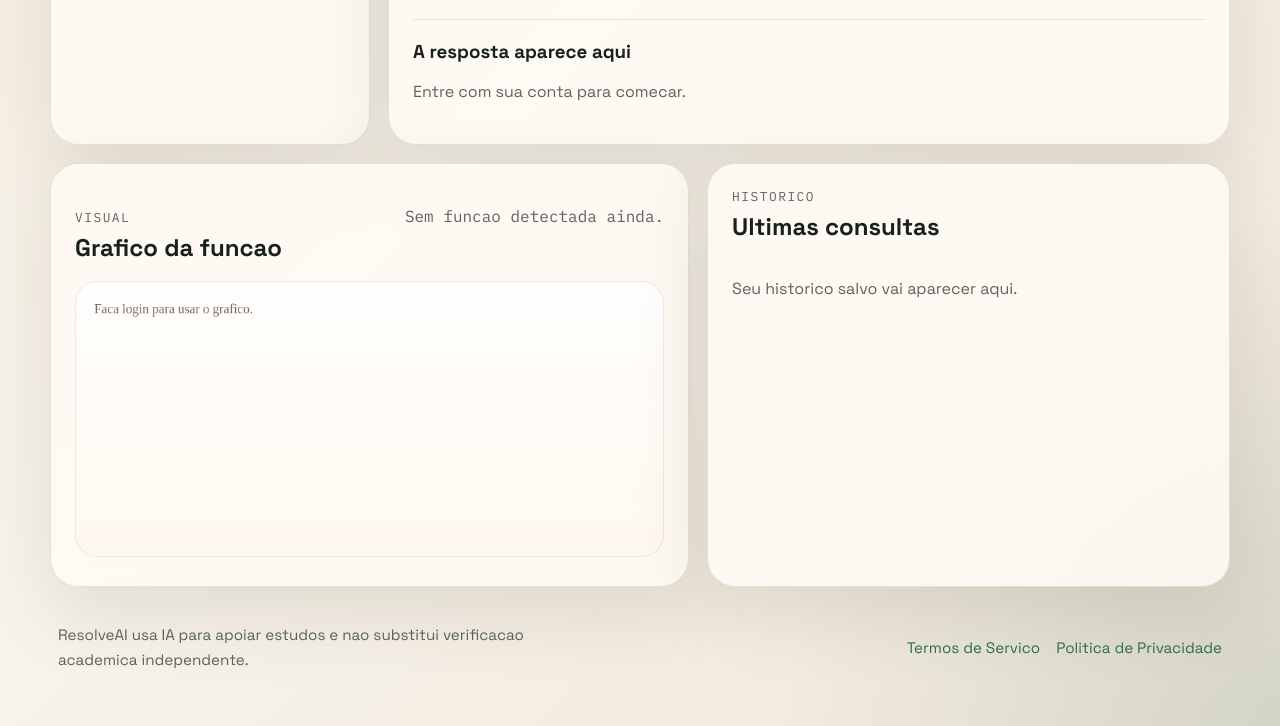
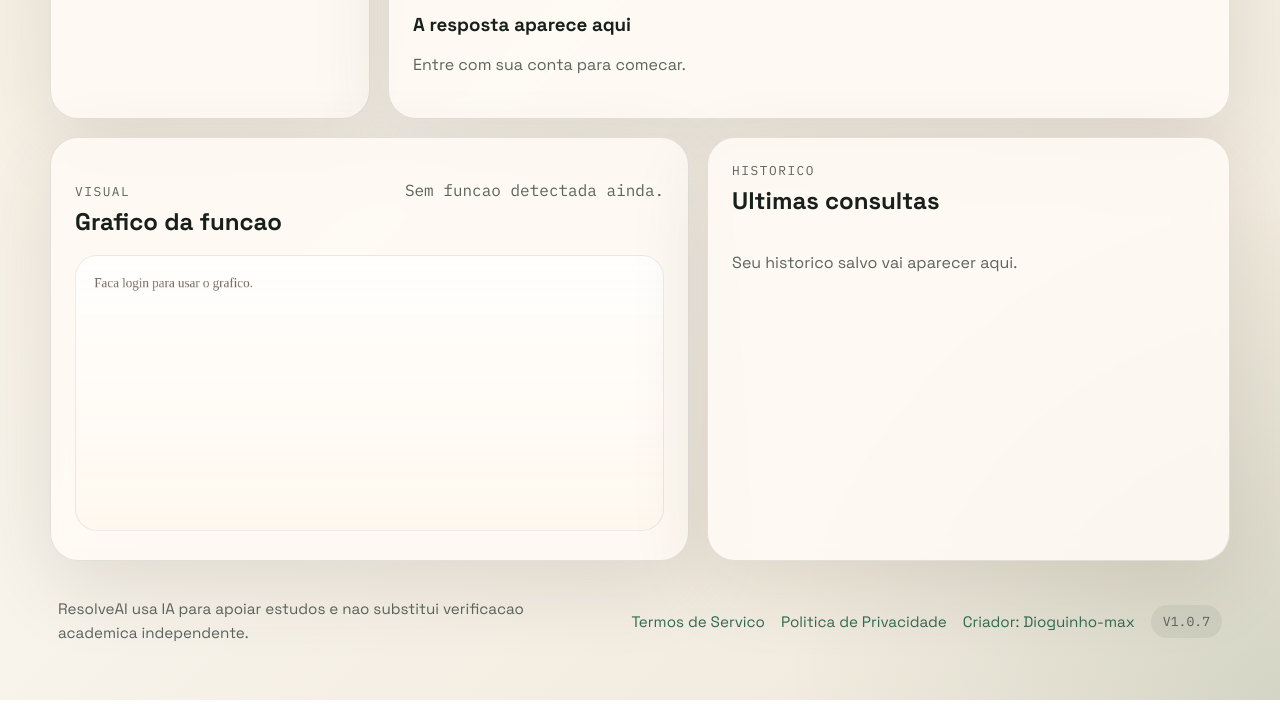
Before and after one commit to Dioguinho-max/Resolve_IA, a plain HTML site: page frontend/index.html in a window 1280 px wide. Shown: the part 907-1633 px from the top of the page. After the commit the page ends 1607 px from the top, so only its background shows below. Drawn offline with Linux system fonts and the light colour scheme.

Commit message:
atualiza footer com criador links legais e versao

```diff
--- a/frontend/index.html
+++ b/frontend/index.html
@@ -16,7 +16,7 @@
       <p class="eyebrow">ResolveAI</p>
       <h1>Seu resolvedor de exercicios com IA, login seguro e historico salvo.</h1>
       <p class="subtitle">
-        Front separado para Vercel, backend separado para Render e banco PostgreSQL no Supabase.
+        Estude com IA, respostas explicadas e historico salvo na sua conta.
       </p>
     </section>
 
@@ -111,9 +111,11 @@
 
     <footer class="site-footer">
       <p>ResolveAI usa IA para apoiar estudos e nao substitui verificacao academica independente.</p>
-      <nav class="footer-links" aria-label="Links legais">
+      <nav class="footer-links" aria-label="Links legais e institucionais">
         <a href="./termos.html" target="_blank" rel="noopener noreferrer">Termos de Servico</a>
         <a href="./privacidade.html" target="_blank" rel="noopener noreferrer">Politica de Privacidade</a>
+        <a href="https://github.com/Dioguinho-max" target="_blank" rel="noopener noreferrer">Criador: Dioguinho-max</a>
+        <span class="footer-version">V1.0.7</span>
       </nav>
     </footer>
   </main>
--- a/frontend/styles.css
+++ b/frontend/styles.css
@@ -308,6 +308,17 @@ button:hover {
   display: flex;
   gap: 16px;
   flex-wrap: wrap;
+  align-items: center;
+}
+
+.footer-version {
+  display: inline-flex;
+  padding: 8px 12px;
+  border-radius: 999px;
+  background: rgba(24, 32, 28, 0.06);
+  color: var(--muted);
+  font-family: "IBM Plex Mono", monospace;
+  font-size: 0.82rem;
 }
 
 .legal-shell {
```
